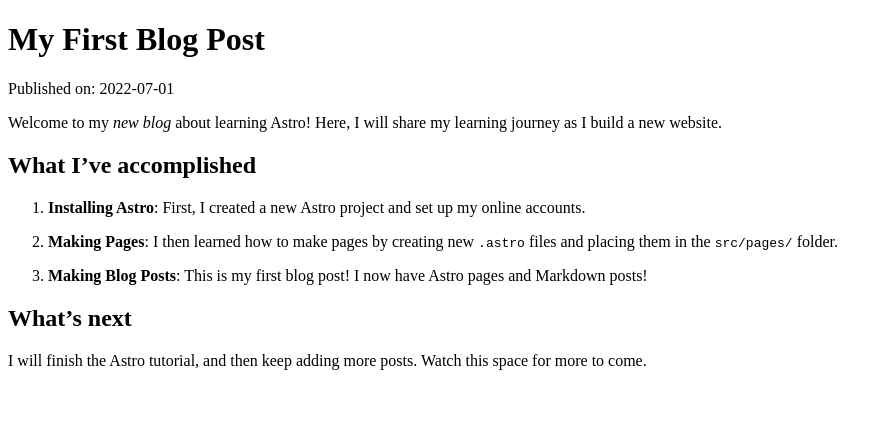
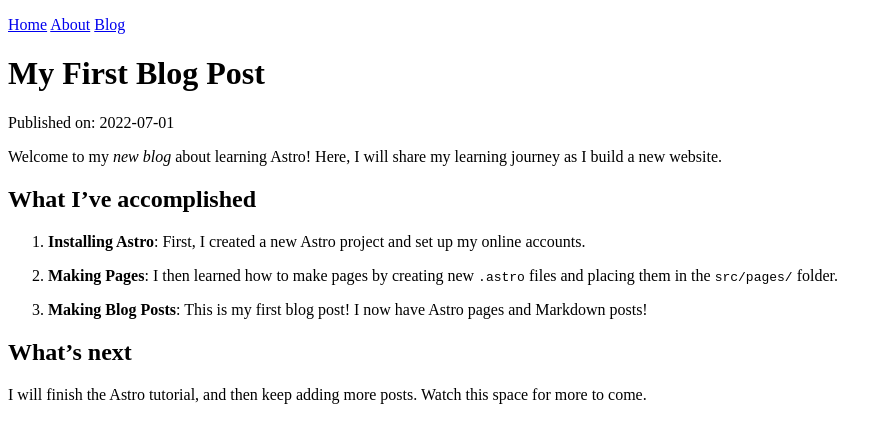
Before and after one commit to threenineseventwo/ikquo-astro, an Astro site: page /posts/post-1 in a window 1280 px wide. Shown: the whole page, without its empty margins (0-892 px from the left). Built offline with nearby package versions, Linux system fonts and the light colour scheme; Astro itself is replaced by a stand-in of ours.

Commit message:
Created hyperlinks to main pages

```diff
--- a/src/pages/posts/post-1.md
+++ b/src/pages/posts/post-1.md
@@ -8,6 +8,10 @@
   alt: "The full Astro logo."
 tags: ["astro", "blogging", "learning in public"]
 ---
+
+[Home](/)
+[About](/about/)
+[Blog](/blog/)
 
 # My First Blog Post
 
```
